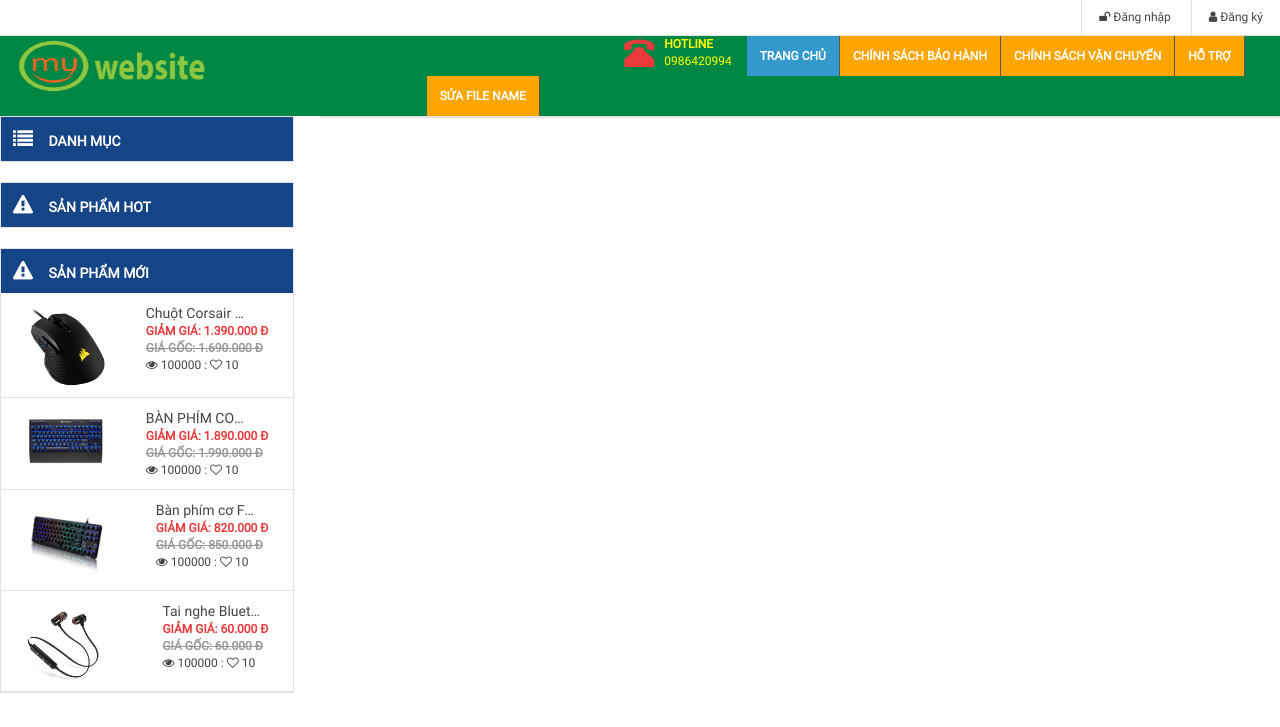
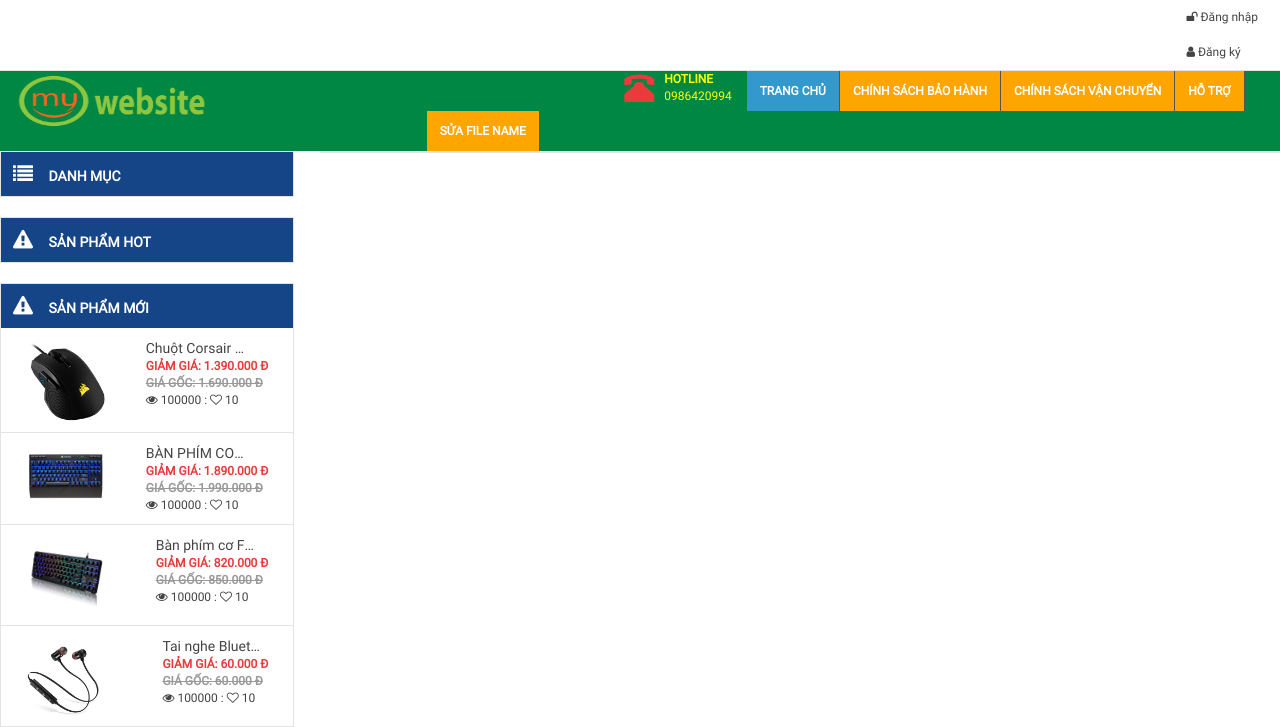
Before and after one commit to vuongnguyen2112/anhvuongketu, a PHP site: page /webphp/ in a window 1280 px wide. Shown: the top 727 px of the page. Run offline with PHP 8.4, Linux system fonts and the light colour scheme; data that the repository does not hold is empty.

Commit message:
mod header

```diff
--- a/layouts/header.php
+++ b/layouts/header.php
@@ -39,13 +39,15 @@
                                             </li>
 
                                         <?php else: ?>
-                                            <li>
-                                            <a href="dang-nhap.php"><i class="fa fa-unlock"></i> Đăng nhập</a>
-                                            </li>
-                                            <li>
-                                                <a href="dang-ky.php"><i class="fa fa-user"></i> Đăng ký </a>
+                                            <div style = "margin-right: 10px;">
+                                                <li>
+                                                    <a href="dang-nhap.php"><i class="fa fa-unlock"></i> Đăng nhập</a>
+                                                </li>
+                                                <li>
+                                                    <a href="dang-ky.php"><i class="fa fa-user"></i> Đăng ký </a>
+                                                </li>
+                                            </div>
 
-                                            </li>
                                         <?php endif ?>
 
 
```
